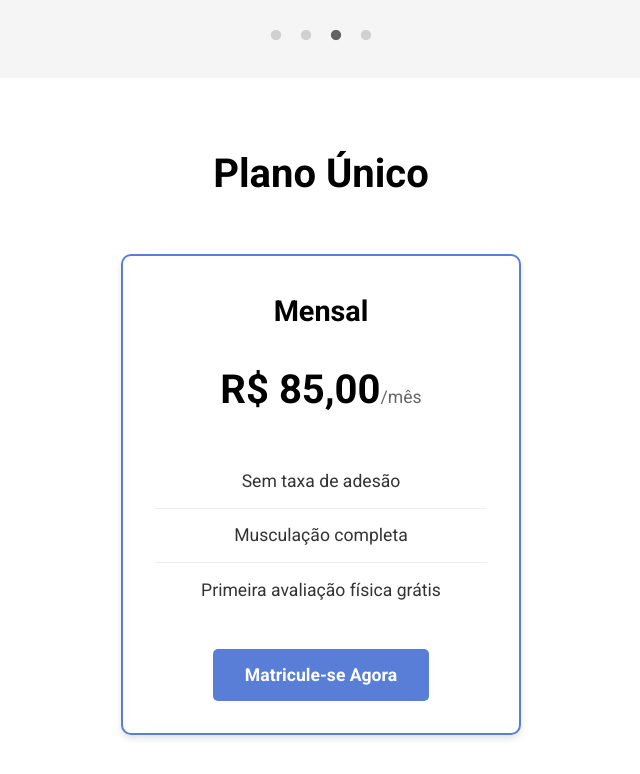
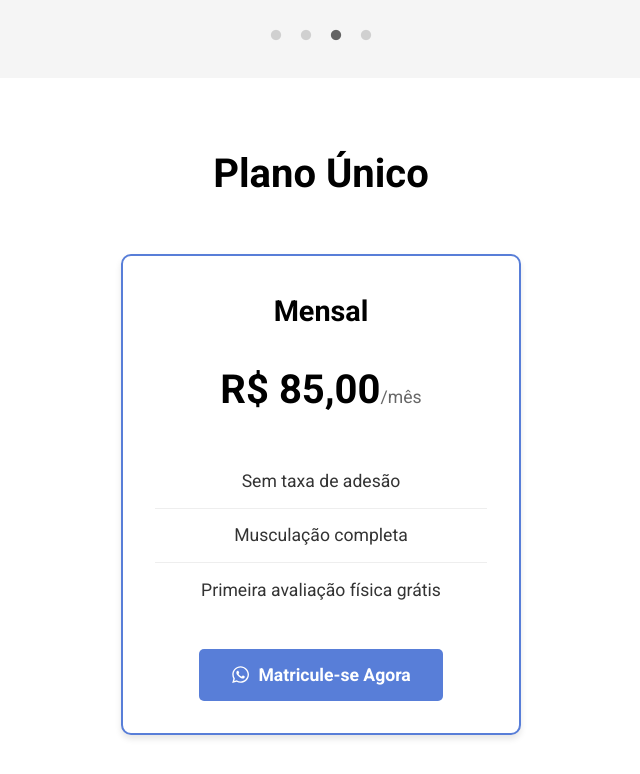
Before and after one commit to MichelMeloG/LoboAcademia, a React (Vite) app: page / in a window 1280 px wide. Shown: the part 1966-2740 px from the top of the page, without its empty margins (319-959 px from the left). Built offline with nearby package versions, Linux system fonts and the light colour scheme.

Commit message:
feat: add WhatsApp contact functionality to Footer, Home, and Planos components; update styles

```diff
--- a/src/components/Footer.jsx
+++ b/src/components/Footer.jsx
@@ -1,7 +1,13 @@
 import '../styles/Footer.css';
-import { FaInstagram } from 'react-icons/fa';
+import { FaInstagram, FaWhatsapp } from 'react-icons/fa';
 
-function Footer() {
+function Footer() {    const handleWhatsAppClick = () => {
+        const phoneNumber = "5521964721090";
+        const message = "Olá! Gostaria de saber mais sobre a academia.";
+        const whatsappUrl = `https://wa.me/${phoneNumber}?text=${encodeURIComponent(message)}`;
+        window.open(whatsappUrl, '_blank');
+    };
+
     return (
         <footer className="footer">
             <div className="container">
@@ -17,6 +23,9 @@ function Footer() {
                             <a href="https://www.instagram.com/academialobodeeden/" className="social-icon">
                                 <FaInstagram />
                             </a>
+                            <button onClick={handleWhatsAppClick} className="social-icon whatsapp-button">
+                                <FaWhatsapp />
+                            </button>
                         </div>
                     </div>
                 </div>
--- a/src/components/Header.jsx
+++ b/src/components/Header.jsx
@@ -2,7 +2,8 @@ import '../styles/Header.css';
 import logo from '../assets/logo.png';
 
 function Header() {
-    return (        <header className="header">
+    return (
+        <header className="header">
             <div className="logo">
                 <a href="#home">
                     <img src={logo} alt="Logo Lobo Academia" />
--- a/src/components/Home.jsx
+++ b/src/components/Home.jsx
@@ -1,9 +1,8 @@
 import '../styles/Home.css';
 import { FaWhatsapp } from 'react-icons/fa';
 
-function Home() {
-    const handleWhatsAppClick = () => {
-        const phoneNumber = "5521970267180"; // Número do WhatsApp da academia
+function Home() {    const handleWhatsAppClick = () => {
+        const phoneNumber = "5521964721090";
         const message = "Olá! Gostaria de saber mais sobre a academia.";
         const whatsappUrl = `https://wa.me/${phoneNumber}?text=${encodeURIComponent(message)}`;
         window.open(whatsappUrl, '_blank');
--- a/src/components/ImageCarousel.jsx
+++ b/src/components/ImageCarousel.jsx
@@ -16,10 +16,10 @@ const ImageCarousel = () => {
     };
 
     const images = [
-        'https://images.unsplash.com/photo-1534438327276-14e5300c3a48?w=800&q=80', // modern gym equipment
-        'https://images.unsplash.com/photo-1540497077202-7c8a3999166f?w=800&q=80', // weights area
-        'https://images.unsplash.com/photo-1571902943202-507ec2618e8f?w=800&q=80', // cardio area
-        'https://images.unsplash.com/photo-1576678927484-cc907957088c?w=800&q=80'  // yoga/stretching area
+        'https://images.unsplash.com/photo-1534438327276-14e5300c3a48?w=800&q=80',
+        'https://images.unsplash.com/photo-1540497077202-7c8a3999166f?w=800&q=80',
+        'https://images.unsplash.com/photo-1571902943202-507ec2618e8f?w=800&q=80',
+        'https://images.unsplash.com/photo-1576678927484-cc907957088c?w=800&q=80'
     ];
 
     return (
--- a/src/components/Planos.jsx
+++ b/src/components/Planos.jsx
@@ -1,12 +1,17 @@
 import '../styles/Planos.css';
+import { FaWhatsapp } from 'react-icons/fa';
 
-function Planos() {
+function Planos() {    const handleWhatsAppClick = () => {
+        const phoneNumber = "5521964721090";
+        const message = "Olá! Gostaria de me matricular na academia.";
+        const whatsappUrl = `https://wa.me/${phoneNumber}?text=${encodeURIComponent(message)}`;
+        window.open(whatsappUrl, '_blank');
+    };
+
     const beneficios = [
         "Sem taxa de adesão",
         "Musculação completa",
-        "Primeira avaliação física grátis ",
-
-
+        "Primeira avaliação física grátis"
     ];
 
     return (
@@ -25,7 +30,9 @@ function Planos() {
                                 <li key={idx}>{beneficio}</li>
                             ))}
                         </ul>
-                        <button className="matricula-btn">Matricule-se Agora</button>
+                        <button className="matricula-btn" onClick={handleWhatsAppClick}>
+                            <FaWhatsapp /> Matricule-se Agora
+                        </button>
                     </div>
                 </div>
             </div>
--- a/src/styles/Footer.css
+++ b/src/styles/Footer.css
@@ -45,7 +45,8 @@
     gap: 1rem;
 }
 
-.social-links a {
+.social-links a,
+.social-links button {
     padding: 0.5rem;
     border: 1px solid var(--primary-color);
     border-radius: 5px;
@@ -56,9 +57,12 @@
     display: flex;
     align-items: center;
     justify-content: center;
+    background: none;
+    cursor: pointer;
 }
 
-.social-links a:hover {
+.social-links a:hover,
+.social-links button:hover {
     background-color: var(--primary-color);
     color: var(--light-color);
 }
--- a/src/styles/Home.css
+++ b/src/styles/Home.css
@@ -1,12 +1,13 @@
 @import url('https://fonts.googleapis.com/css2?family=Roboto:wght@400;700&display=swap');
 
 .home {
-    margin-top: -80px; /* Compensa o padding-top do main para a seção hero */
-    padding-top: 0; /* Remove o padding apenas da seção home */
+    margin-top: -80px;
+    padding-top: 0;
 }
 
 .hero {
-    height: 100vh;    background: linear-gradient(rgba(0, 0, 0, 0.7), rgba(0, 0, 0, 0.7)),
+    height: 100vh;
+    background: linear-gradient(rgba(0, 0, 0, 0.7), rgba(0, 0, 0, 0.7)),
                 url('/src/assets/background.jpg');
     background-size: cover;
     background-position: center;
@@ -29,7 +30,6 @@
 
 .hero h2 {
     font-size: 3rem;
-
 }
 
 .hero h3 {
@@ -39,9 +39,8 @@
 }
 
 .hero p {
-
     font-size: 1.2rem;
-    margin-bottom: 15px
+    margin-bottom: 15px;
 }
 
 .cta-button {
@@ -63,7 +62,7 @@
 
 .cta-button svg {
     font-size: 1.2rem;
-    margin-bottom: 1px; /* Ajuste fino para centralização vertical */
+    margin-bottom: 1px;
 }
 
 .cta-button:hover {
--- a/src/styles/ImageCarousel.css
+++ b/src/styles/ImageCarousel.css
@@ -5,7 +5,6 @@
     background-color: #f5f5f5;
 }
 
-/* Inner container for the slider to keep it centered */
 .carousel-container .slick-slider {
     max-width: 800px;
     margin: 0 auto;
@@ -29,7 +28,6 @@
     border-radius: 8px;
 }
 
-/* Custom styling for the slick dots */
 .slick-dots {
     bottom: -40px;
 }
@@ -43,7 +41,6 @@
     color: #333;
 }
 
-/* Custom styling for the arrows */
 .slick-prev, .slick-next {
     z-index: 1;
 }
--- a/src/styles/Planos.css
+++ b/src/styles/Planos.css
@@ -80,6 +80,13 @@
     font-weight: bold;
     cursor: pointer;
     transition: transform 0.3s ease;
+    display: inline-flex;
+    align-items: center;
+    gap: 8px;
+}
+
+.matricula-btn svg {
+    font-size: 1.2rem;
 }
 
 .matricula-btn:hover {
--- a/vite.config.js
+++ b/vite.config.js
@@ -1,7 +1,6 @@
 import { defineConfig } from 'vite'
 import react from '@vitejs/plugin-react'
 
-// https://vite.dev/config/
 export default defineConfig({
   plugins: [react()],
   base: '/LoboAcademia/',
```
